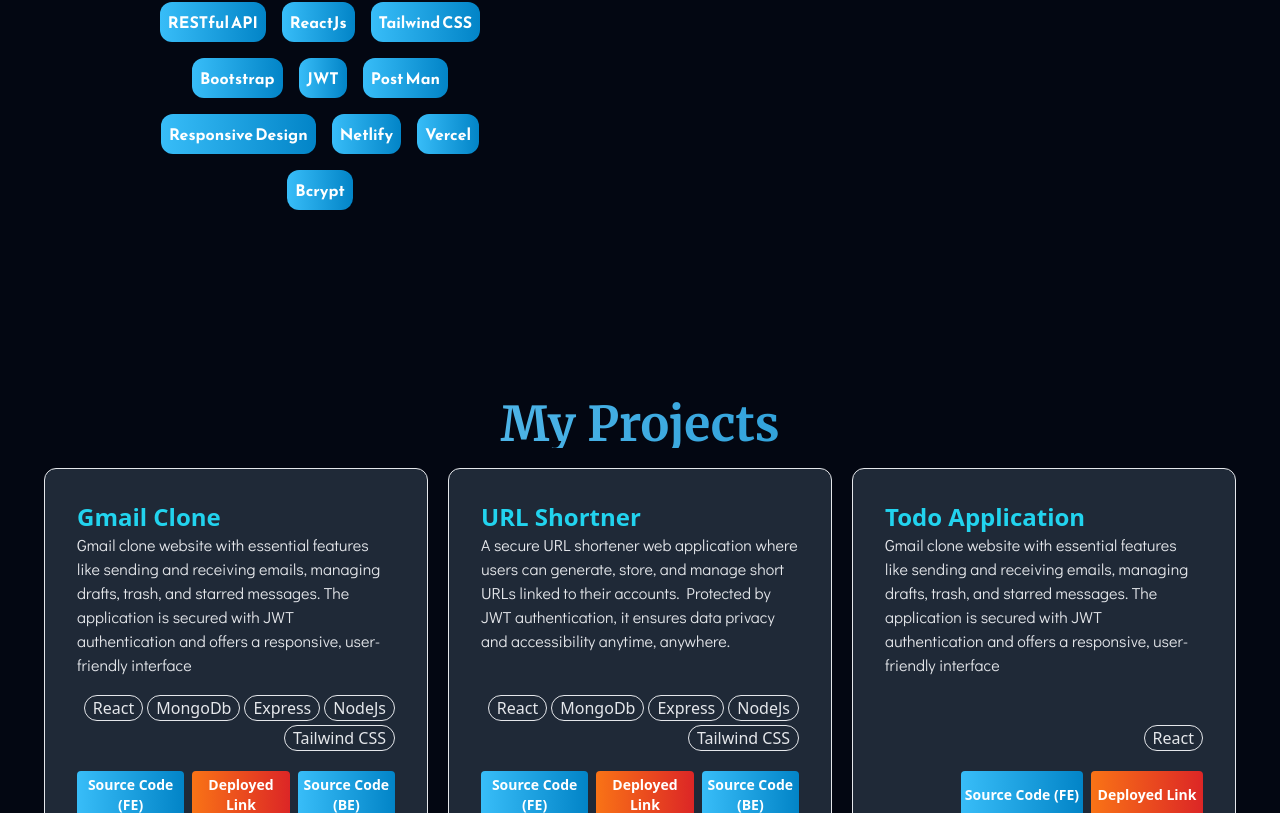
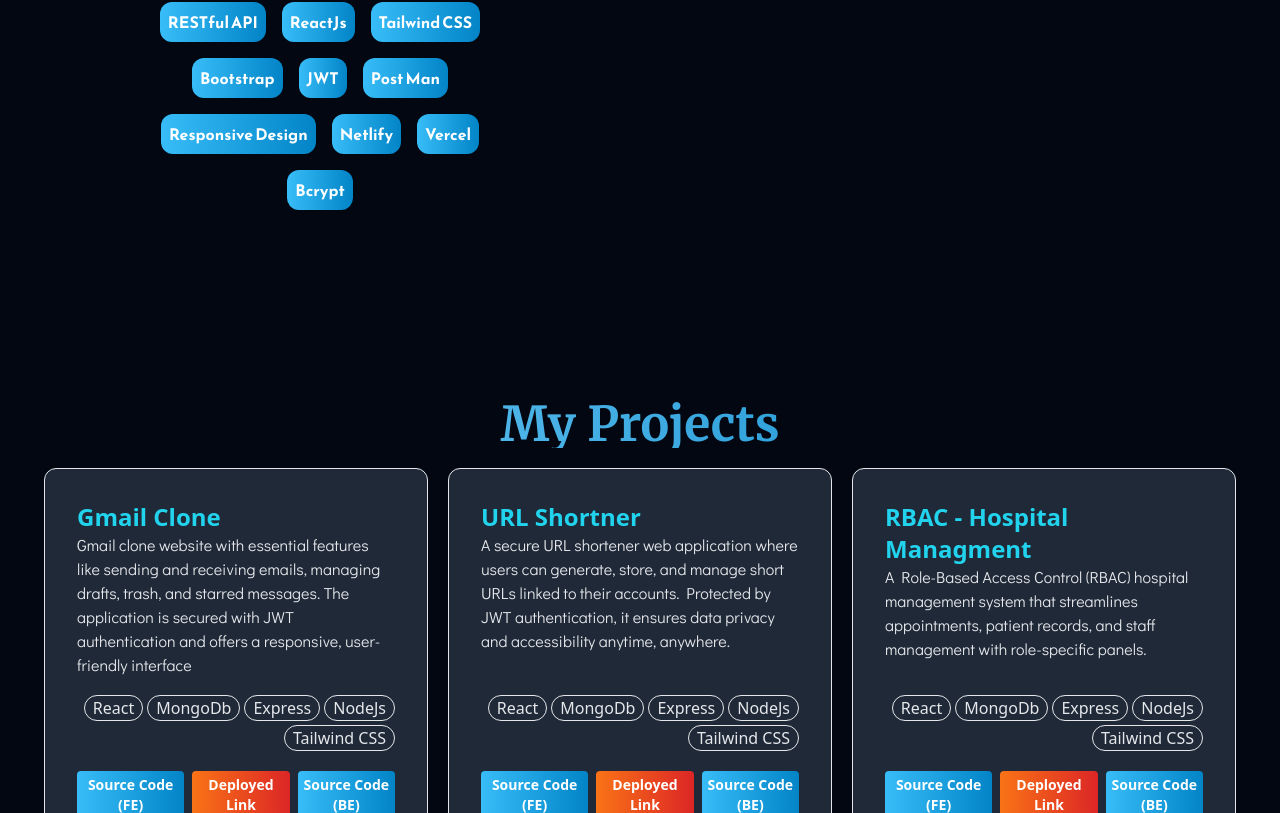
Before and after one commit to aathi1711/PORTFOLIO, a React (Vite) app: page / in a window 1280 px wide. Shown: the part 1987-2800 px from the top of the page. Built offline with nearby package versions, Linux system fonts and the light colour scheme.

Commit message:
commit-18

```diff
--- a/src/home.jsx
+++ b/src/home.jsx
@@ -11,7 +11,7 @@ const Home =()=>{
                 <div className=' md:mt-24 max-sm:mt-5 md:pl-5 select-none animate-slideOut flex flex-col text-black justify-center items-center md:items-start md:w-1/2 '>
                 <p className='text-4xl max-md:text-3xl text-white'>Hi there,</p>
                 <h1 className='text-6xl max-md:text-4xl font-bold text-white '> I am <span className='bg-gradient-to-r from-sky-400 to-sky-600 bg-clip-text text-transparent'>Aathish</span></h1>
-                <h1 className='text-2xl max-md:text-xl max-md:text-center px-2 text-white font-kanit'>A Full Stack Developer / Building Scalable Web Applications</h1>
+                <h1 className='text-2xl max-md:text-xl max-md:text-center max-md:px-2 text-white font-kanit'>A Full Stack Developer | Building Scalable Web Applications</h1>
                 <p className='w-3/4 max-md:text-center mt-2  text-white font-san opacity-90 '>A skilled MERN Stack Developer with a strong foundation in building
                       dynamic, responsive web applications. Proficient in crafting seamless user experiences
                       with React.js, Node.js, Express.js, and MongoDB. Experienced in developing secure,
--- a/src/projects.jsx
+++ b/src/projects.jsx
@@ -4,24 +4,32 @@ const Projects = ()=>{
             title:'Gmail Clone',
             description:'Gmail clone website with essential features like sending and receiving emails, managing drafts, trash, and starred messages. The application is secured with JWT authentication and offers a responsive, user-friendly interface',
             tech:['React','MongoDb','Express','NodeJs','Tailwind CSS'],
-            githubUrl_fe:'https://github.com/aathi-aathi/new-gmail-frontend.git',
-            githubUrl_be:'https://github.com/aathi-aathi/new-gmail-backend.git',
+            githubUrl_fe:'https://github.com/aathi1711/new-gmail-frontend.git',
+            githubUrl_be:'https://github.com/aathi1711/new-gmail-backend.git',
             DeployUrl:'https://gmail-clone-1711.netlify.app'
         },
         {
             title:'URL Shortner',
             description:'A secure URL shortener web application where users can generate, store, and manage short URLs linked to their accounts. Protected by JWT authentication, it ensures data privacy and accessibility anytime, anywhere.',
             tech:['React','MongoDb','Express','NodeJs','Tailwind CSS'],
-            githubUrl_fe:'https://github.com/aathi-aathi/shortner-fe.git',
-            githubUrl_be:'https://github.com/aathi-aathi/URL-SHORTNER-BACKEND.git',
+            githubUrl_fe:'https://github.com/aathi1711/shortner-fe.git',
+            githubUrl_be:'https://github.com/aathi1711/URL-SHORTNER-BACKEND.git',
             DeployUrl:'https://shortly-11.netlify.app/'
+        },
+        {
+            title:'RBAC - Hospital Managment',
+            description:'A Role-Based Access Control (RBAC) hospital management system that streamlines appointments, patient records, and staff management with role-specific panels.',
+            tech:['React','MongoDb','Express','NodeJs','Tailwind CSS'],
+            githubUrl_fe:'https://github.com/aathi1711/rbac-frontend.git',
+            githubUrl_be:'https://github.com/aathi1711/rbac-backend.git',
+            DeployUrl:'https://wehealthhospital.netlify.app/'
         },
         {
             title:'Todo Application',
             description:'Gmail clone website with essential features like sending and receiving emails, managing drafts, trash, and starred messages. The application is secured with JWT authentication and offers a responsive, user-friendly interface',
             tech:['React'],
             githubUrl_fe:' https://reliable-longma-eed964.netlify.app/',
-            DeployUrl:'https://github.com/aathi-aathi/REACT-TODO.git'
+            DeployUrl:'https://github.com/aathi1711/REACT-TODO.git'
         },
 
     ]
```
